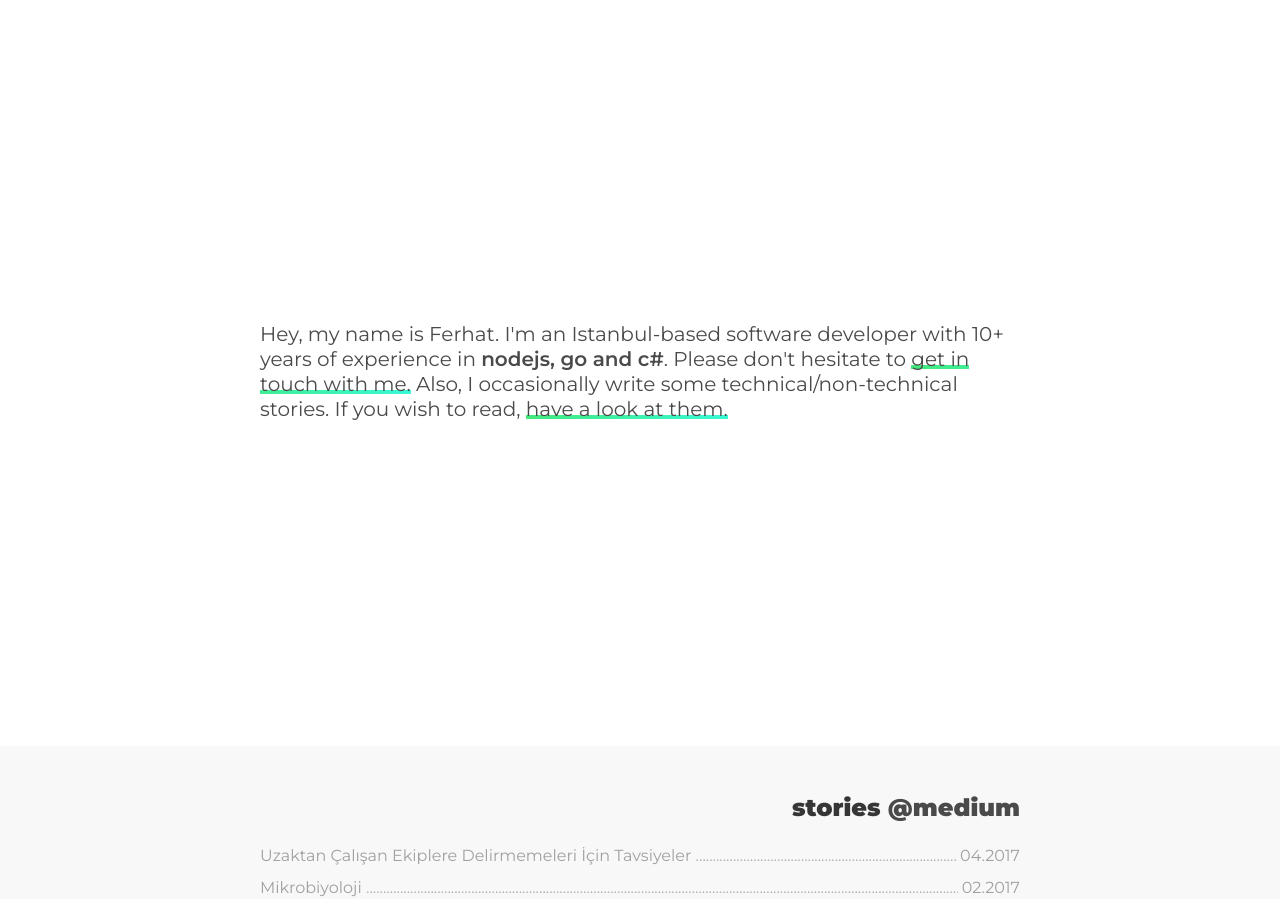
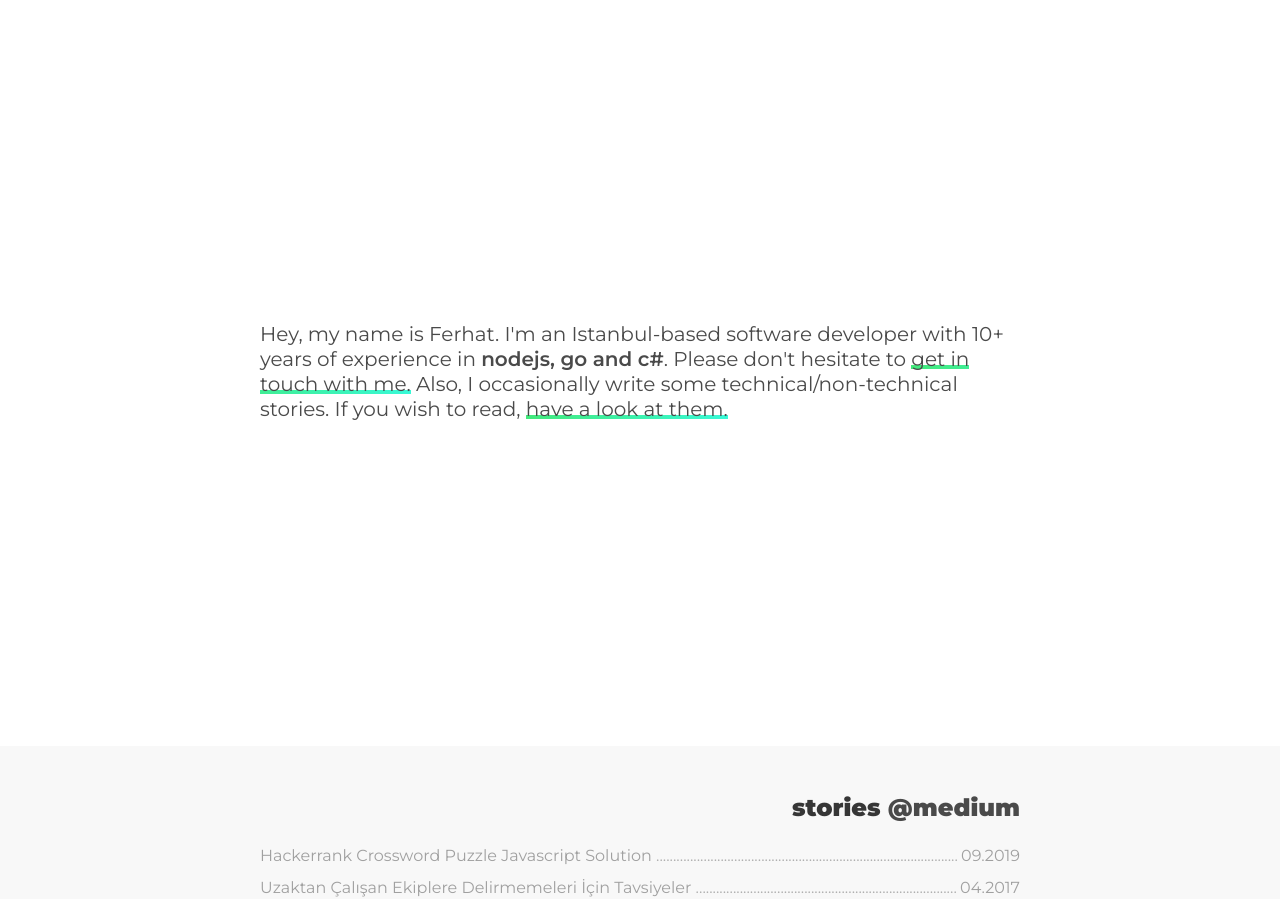
Before and after one commit to eferhatg/eferhatg.github.io, a website: page index.html in a window 1280 px wide. Shown: the part 54-953 px from the top of the page. Drawn offline with Linux system fonts and the light colour scheme.

Commit message:
added crossword puzzle

```diff
--- a/index.html
+++ b/index.html
@@ -87,6 +87,15 @@
         <div class="column is-8-desktop is-offset-2-desktop">
           <h4 class="title is-4 has-text-right">stories <a href="https://medium.com/@eferhatg">@medium</a></h4>
           <div class="def-list-dots">
+            <dl><a href="https://medium.com/@eferhatg/hackerrank-crossword-puzzle-javascript-solution-1ec6af00319b"
+                target="_blank">
+                <dt>
+                  <span class="description">Hackerrank Crossword Puzzle Javascript Solution
+                  </span>
+                </dt>
+                <dd class="date">09.2019</dd>
+              </a>
+            </dl>
             <dl><a
                 href="https://medium.com/@eferhatg/uzaktan-calisan-ekiplere-delirmemeleri-icin-tavsiyeler-51844529473c"
                 target="_blank">
```
